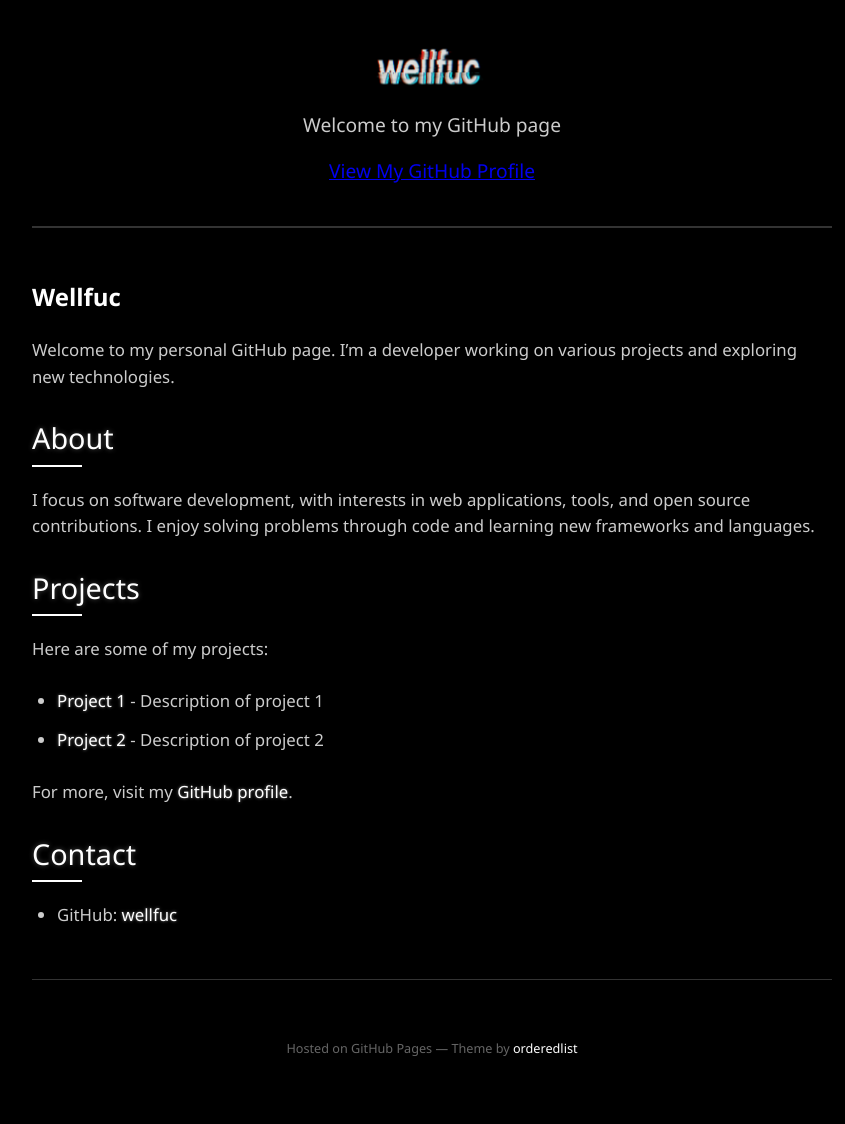
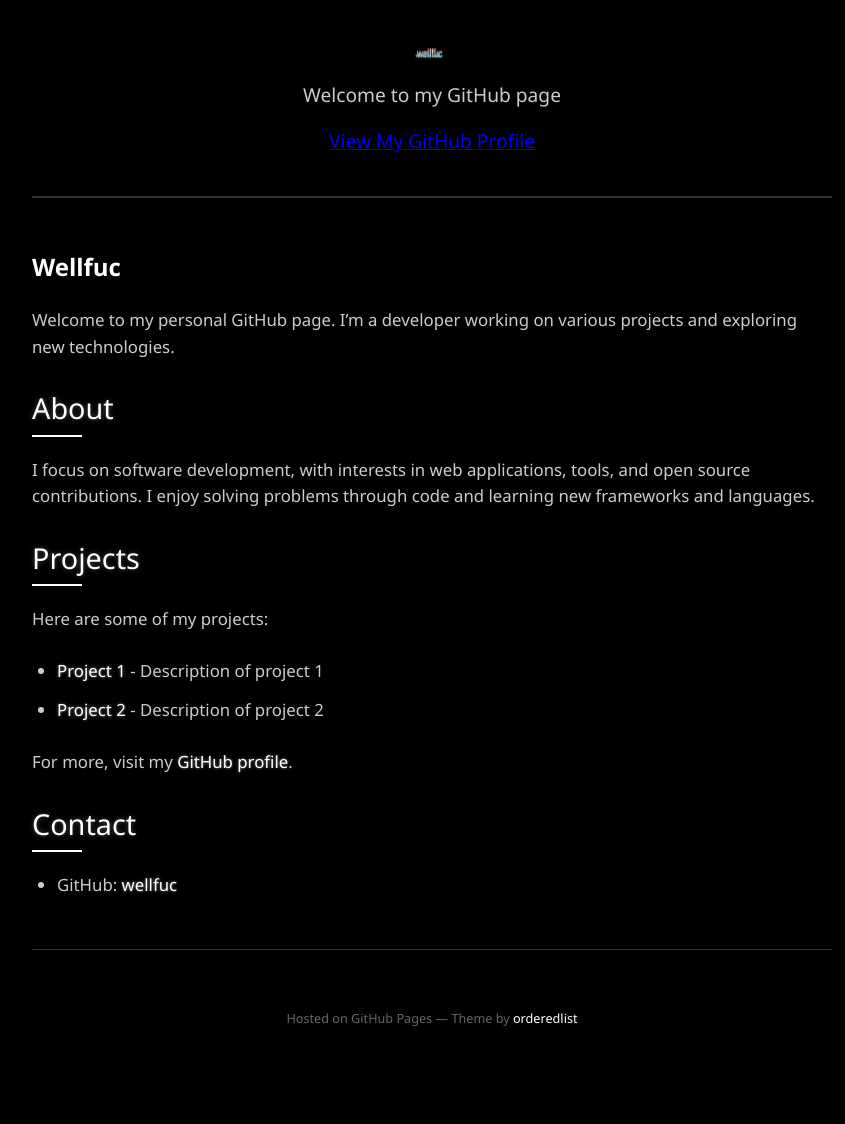
Before and after one commit to wellfuc/wellfuc.github.io, a Jekyll site: the page built from index.md, in a window 1280 px wide. Shown: the whole page, without its empty margins (208-1053 px from the left). Built offline with Jekyll 4.4.1, drawn with Linux system fonts in a browser that asks for light colours; after the commit the page ends 1094 px from its top, so only the background shows below that.

Commit message:
Update style.css

```diff
--- a/assets/css/style.css
+++ b/assets/css/style.css
@@ -25,7 +25,7 @@ header {
 header .profile-img {
   position: relative;
   width: 240px;
-  height: 40px;
+  height: 10px;
   margin: 0 auto 20px;
   background: transparent url("/assets/images/wellfuc.png") center / contain no-repeat;
   /*border-radius: 50%;*/
```
